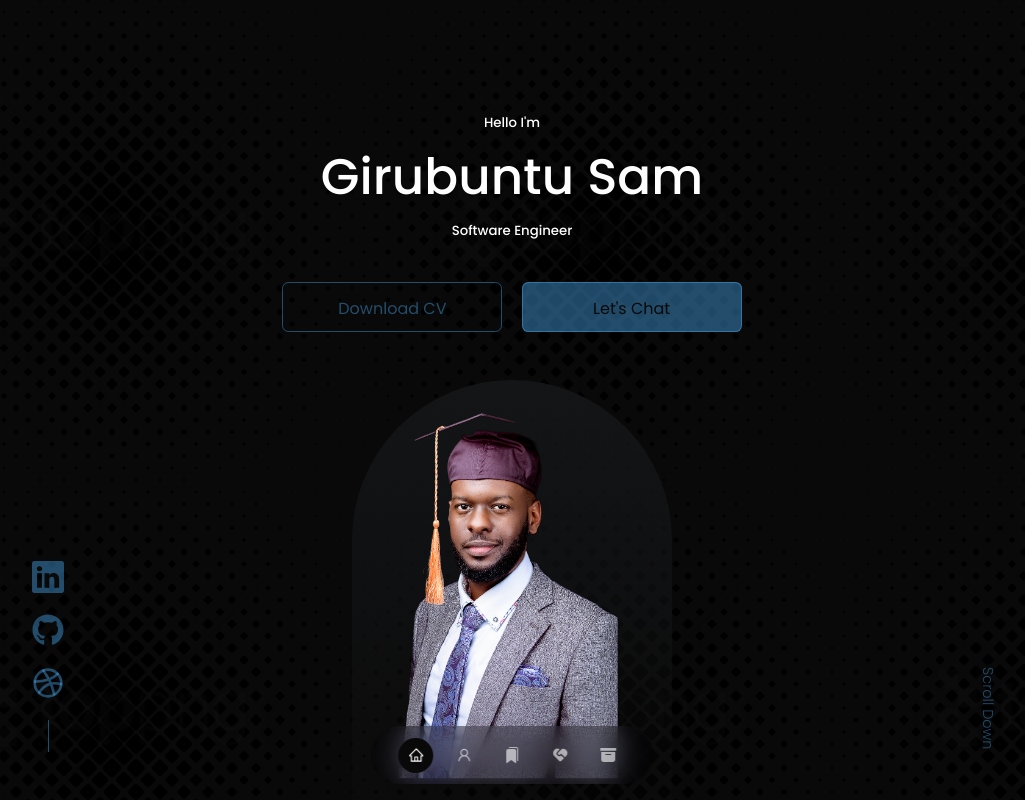
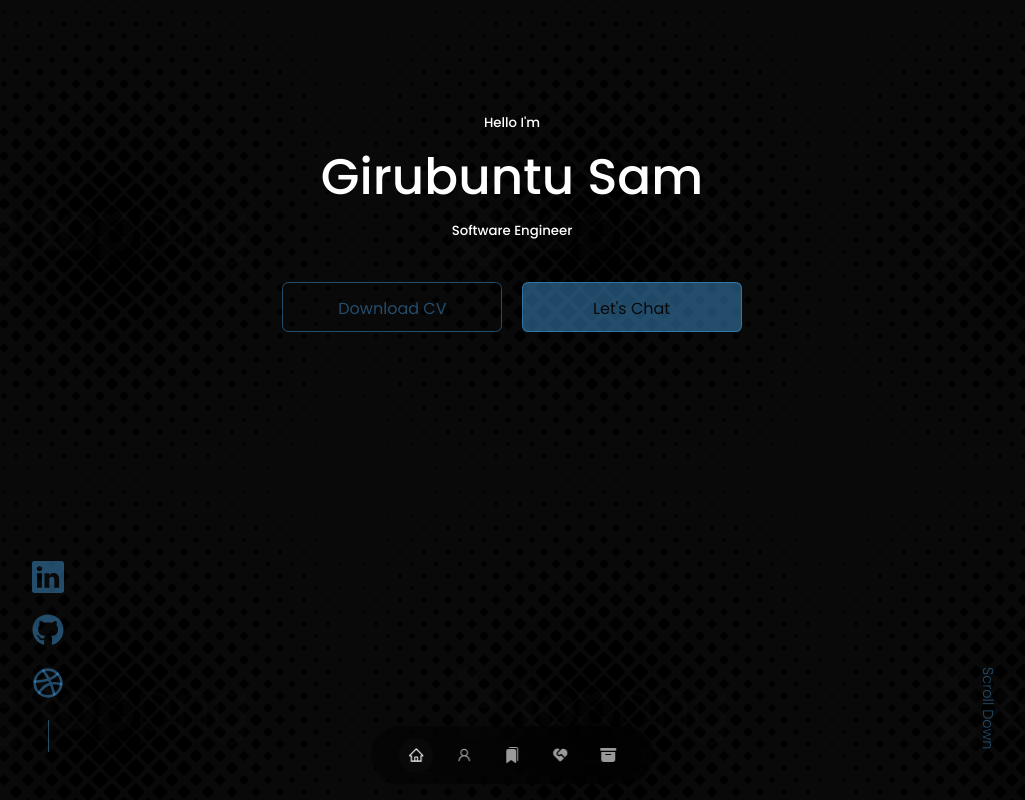
Before and after one commit to girubuntu/react-portfolio, a React (Create React App) app: page / in a window 1280 px wide. Shown: the top 800 px of the page, without its empty margins (128-1153 px from the left). Built offline with nearby package versions, Linux system fonts and the light colour scheme.

Commit message:
Update Header.jsx
removing the picture

```diff
--- a/src/components/header/Header.jsx
+++ b/src/components/header/Header.jsx
@@ -13,9 +13,9 @@ const Header = () => {
         <h5 className='text-light'>Software Engineer</h5>
         <CTA />
         <HeaderSocial />
-        <div className="me">
+{/*         <div className="me">
           <img src={ME} alt="me" />
-        </div>
+        </div> */}
         <a href="" className="scroll_down">Scroll Down</a>
       </div>
     </header>
```
